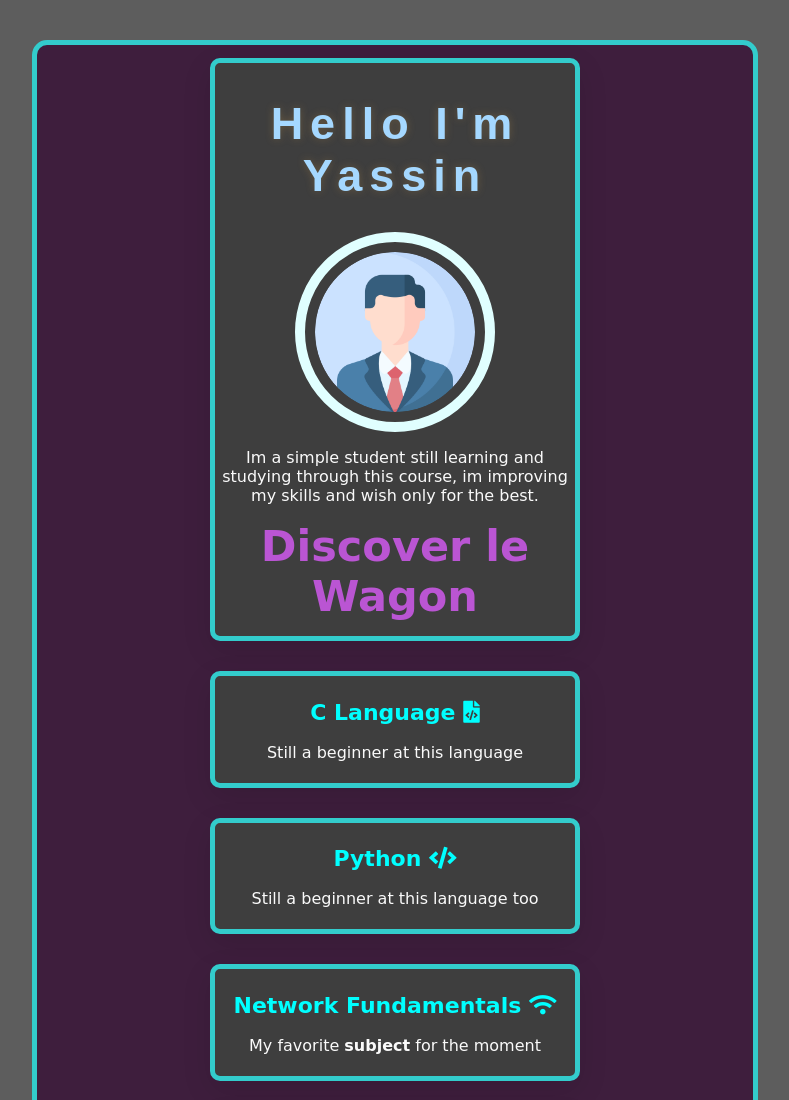
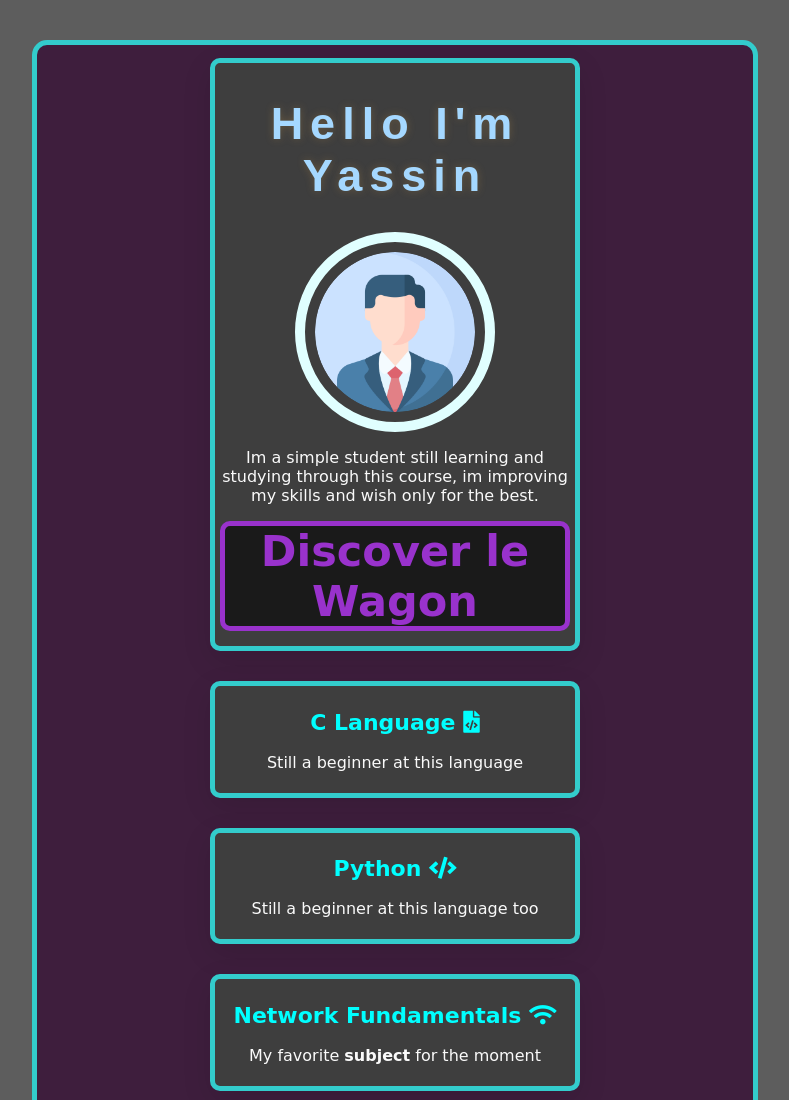
Before and after one commit to YassinKh24/my-profile, a plain HTML site: page index.html in a window 1280 px wide. Shown: the top 1100 px of the page, without its empty margins (245-1034 px from the left). Drawn offline with Linux system fonts and the light colour scheme.

Commit message:
Update index.html

```diff
--- a/index.html
+++ b/index.html
@@ -31,7 +31,7 @@
 
      <p>Im a simple student still learning and studying through this course, im improving my skills and wish only for the best.</p>
 
-                                <a href="http://lewagon.com" class="btn—blue" target="_blank" rel="noopener noreferrer">Discover le Wagon</a>
+                                <a href="http://lewagon.com" class="btn-blue" target="_blank" rel="noopener noreferrer">Discover le Wagon</a>
    </div>
 
     <div class="card-white">
```
